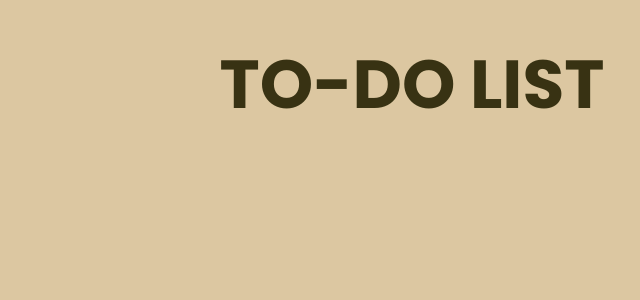
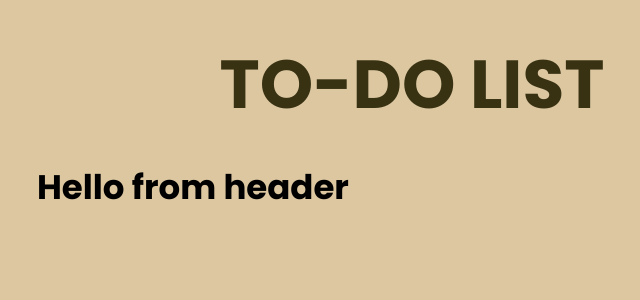
Before and after one commit to chan-kristine/Intern-Task, a React (Create React App) app: page / in a window 1280 px wide. Shown: the top 300 px of the page, without its empty margins (228-868 px from the left). Built offline with nearby package versions, Linux system fonts and the light colour scheme; the HTML template or start-up script is replaced by a standard one.

Commit message:
Adding Task Component

```diff
--- a/src/App.js
+++ b/src/App.js
@@ -1,10 +1,15 @@
 import React from 'react';
 import PageTitle from './components/PageTitle';
+import AppHeader from './components/AppHeader';
+import style from './styles/modules/app.module.scss';
 
 function App() {
   return (
     <div className="container">
       <PageTitle>TO-DO LIST</PageTitle>
+      <div className={style.app__wrapper}>
+        <AppHeader />
+      </div>
     </div>
   );
 }
--- /dev/null
+++ b/src/components/AppHeader.js
@@ -0,0 +1,11 @@
+import React from 'react';
+
+function AppHeader() {
+  return (
+    <div>
+      <h1> Hello from header </h1>
+    </div>
+  );
+}
+
+export default AppHeader;
```
